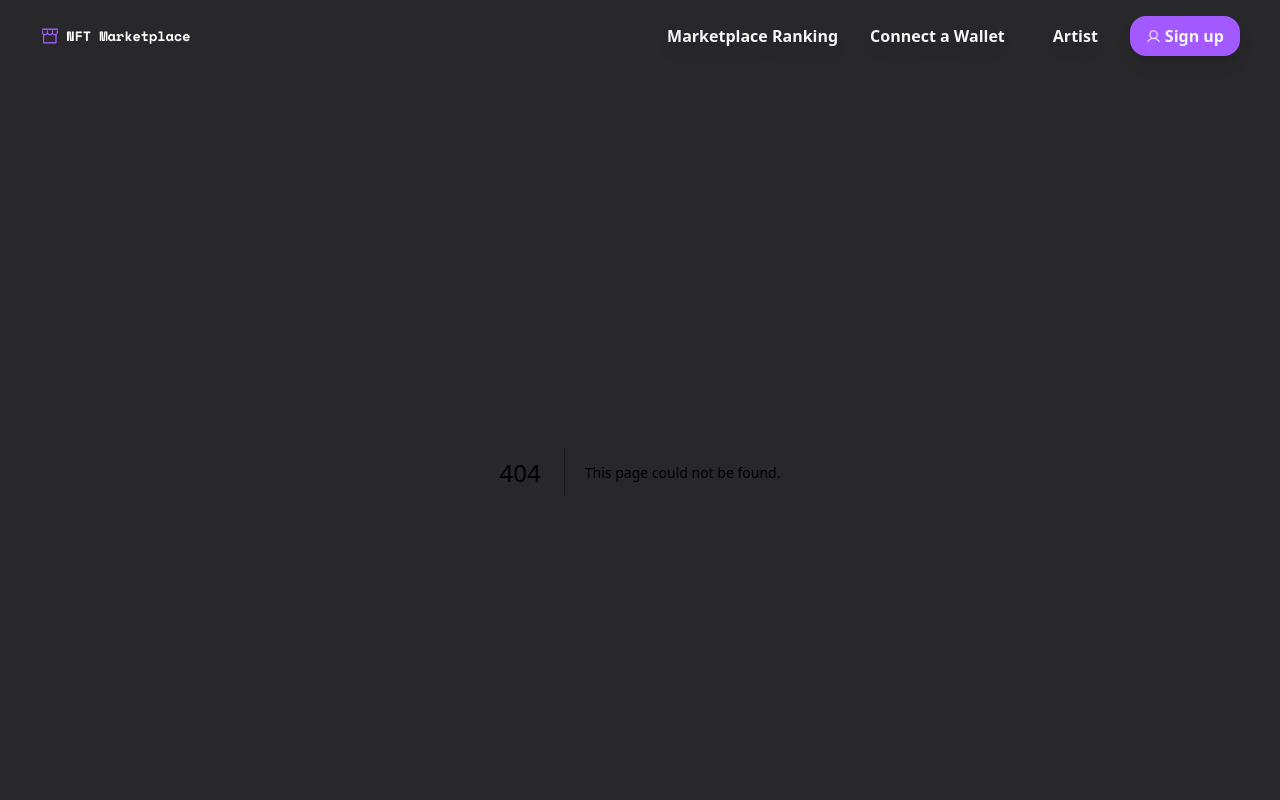
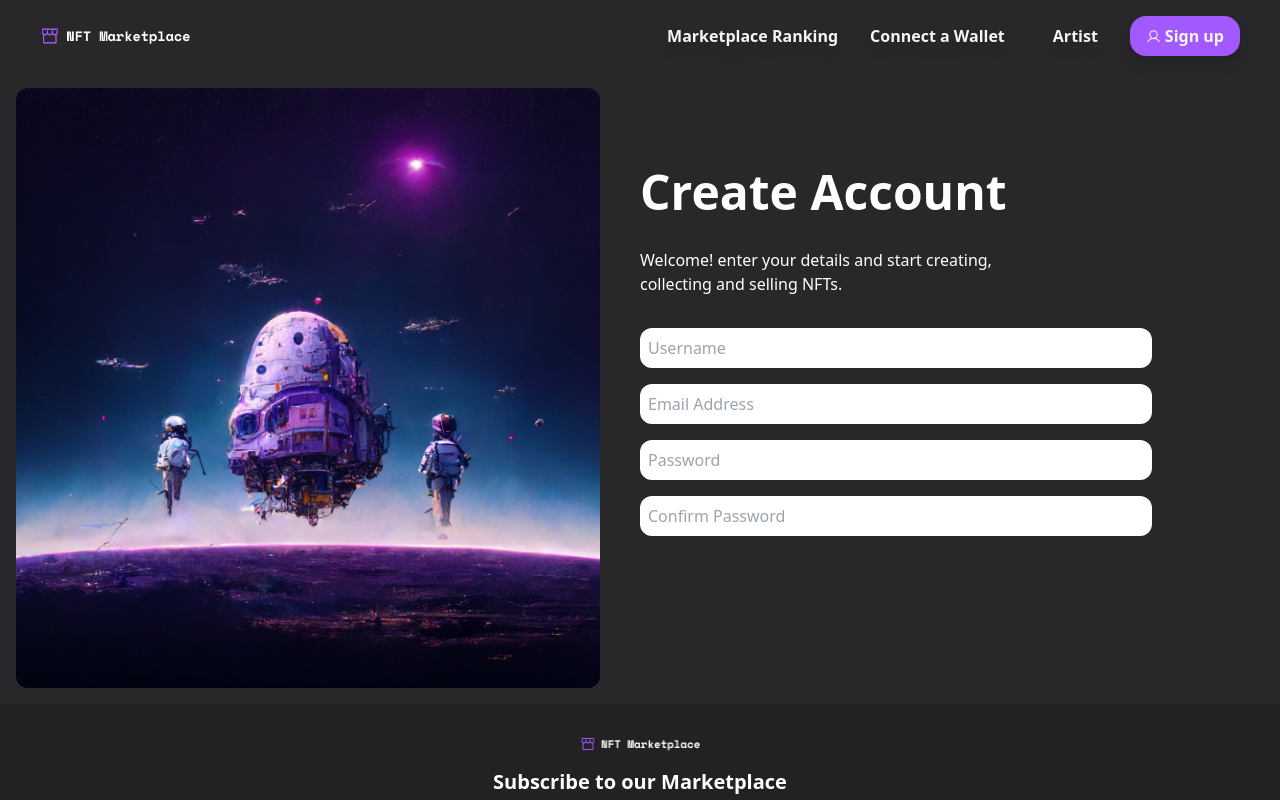
Before and after one commit to Pawan2061/nftmarketFE, a Next.js app: page /signup in a window 1280 px wide. Before the commit this address had no page. Shown: the top 800 px of the page. Built offline with nearby package versions, Linux system fonts and the light colour scheme.

Commit message:
feat: auth page done

```diff
--- /dev/null
+++ b/app/signup/page.tsx
@@ -0,0 +1,94 @@
+"use client";
+import Image from "next/image";
+import { motion, useAnimation } from "framer-motion";
+import { useState, useEffect } from "react";
+
+export default function Signup() {
+  const [isHovered, setIsHovered] = useState(false);
+  const controls = useAnimation();
+
+  useEffect(() => {
+    if (isHovered) {
+      controls.start({ opacity: 1, y: 0 });
+    } else {
+      controls.start({ opacity: 0, y: 20 });
+    }
+  }, [isHovered, controls]);
+
+  return (
+    <div className="flex p-4 flex-col md:flex-row">
+      <div className="flex-1 w-full relative">
+        <div
+          className="relative"
+          onMouseEnter={() => setIsHovered(true)}
+          onMouseLeave={() => setIsHovered(false)}
+        >
+          <div
+            className={`transition-all duration-300 ${
+              isHovered ? "filter blur-sm" : ""
+            }`}
+          >
+            <Image
+              src="/satelite.png"
+              width={100}
+              height={60}
+              alt="satelite"
+              className="w-full h-[600px] rounded-xl"
+            />
+          </div>
+
+          <motion.div
+            className="absolute inset-0 flex items-center justify-center text-center text-white bg-black bg-opacity-70 p-4 rounded-md"
+            initial={{ opacity: 0, y: 20 }}
+            animate={controls}
+          >
+            {isHovered && (
+              <div>
+                <h2 className="text-lg font-bold">Hovering over the image!</h2>
+                <p className="text-sm">Discover amazing NFTs and more.</p>
+              </div>
+            )}
+          </motion.div>
+        </div>
+      </div>
+      <motion.div
+        className="flex-1 gap-6 px-10 py-20 text-[#FFFFFF] w-full md:w-[450px] space-y-8"
+        initial={{ opacity: 0, y: 20 }}
+        animate={{ opacity: 1, y: 0 }}
+        transition={{ duration: 0.5 }}
+      >
+        <h1 className="text-5xl font-sans font-semibold w-full">
+          Create Account
+        </h1>
+
+        <h1 className="font-sans w-full">
+          Welcome! enter your details and start creating, <br />
+          collecting and selling NFTs.
+        </h1>
+
+        <div className="mt-5 space-y-4 flex flex-col max-w-lg">
+          <input
+            type="text"
+            placeholder="Username"
+            className="bg-white text-black p-2 w-full rounded-xl"
+          />
+          <input
+            type="email"
+            placeholder="Email Address"
+            className="bg-white text-black p-2 w-full rounded-xl"
+          />
+          <input
+            type="password"
+            placeholder="Password"
+            className="bg-white text-black p-2 w-full rounded-xl"
+          />
+          <input
+            type="password"
+            placeholder="Confirm Password"
+            className="bg-white text-black p-2 w-full rounded-xl"
+          />
+        </div>
+      </motion.div>
+    </div>
+  );
+}
--- a/app/wallet/page.tsx
+++ b/app/wallet/page.tsx
@@ -1,3 +1,3 @@
-export default function ConnectWallet() {
-  return <div>wallet</div>;
+export default function Connect() {
+  return <div>Connect</div>;
 }
--- a/components/Navbar.tsx
+++ b/components/Navbar.tsx
@@ -53,10 +53,12 @@ export default function Navbar() {
           whileHover={{ scale: 1.05 }}
           transition={{ duration: 0.3 }}
         >
-          <span className="flex items-center space-x-1">
-            <Image src={User} alt="user" width={15} height={10} />
-            <span>Sign up</span>
-          </span>
+          <Link href="/signup">
+            <span className="flex items-center space-x-1">
+              <Image src={User} alt="user" width={15} height={10} />
+              <span>Sign up</span>
+            </span>
+          </Link>
         </motion.button>
       </div>
       <button
```
Also changed, not shown: path/to/your/file.html (added, +9 -0 lines), public/satelite.png (added), 1 other file (tests, documents, lock files or other folders).
